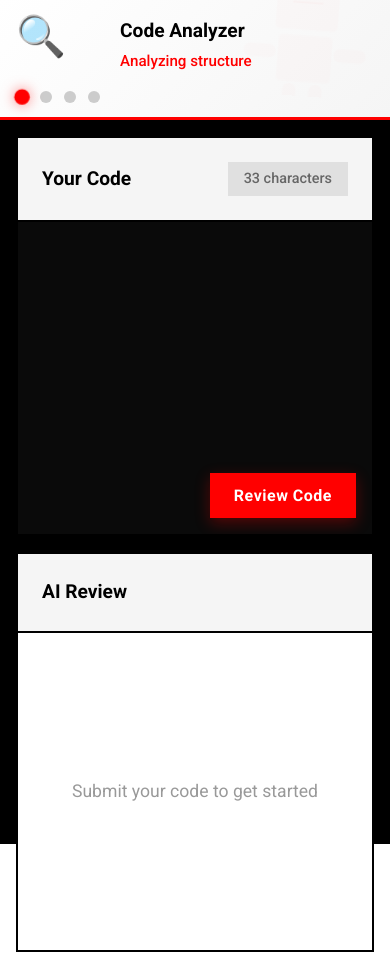
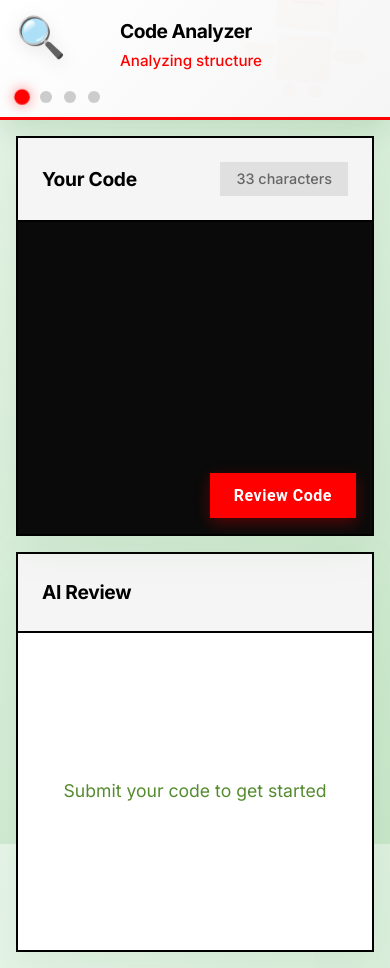
Before and after one commit to bhar007-neel/AI-code-reviewer, a React (Vite) app in the folder Frontend/: page / in a window 390 px wide. Built offline with nearby package versions, Linux system fonts and the light colour scheme.

Commit message:
UI changes

```diff
--- a/Frontend/index.html
+++ b/Frontend/index.html
@@ -4,13 +4,13 @@
     <meta charset="UTF-8" />
     <link rel="icon" type="image/svg+xml" href="/vite.svg" />
     <meta name="viewport" content="width=device-width, initial-scale=1.0" />
-    <title>Ai Code reviwer</title>
+    <title>AI Code Reviewer - Trendy Edition</title>
     <style>
-      /* Override all text colors in code editor */
+      /* Override code editor text colors */
       .code-editor-wrapper,
       .code-editor-wrapper * {
         color: #ffffff !important;
-        background-color: #0a0a0a !important;
+        background-color: #1e1e2e !important;
       }
     </style>
   </head>
--- a/Frontend/src/App.css
+++ b/Frontend/src/App.css
@@ -1,4 +1,4 @@
-@import url('https://fonts.googleapis.com/css2?family=Roboto:wght@300;400;500;700&display=swap');
+@import url('https://fonts.googleapis.com/css2?family=Inter:wght@300;400;500;600;700&display=swap');
 
 * {
   margin: 0;
@@ -9,9 +9,9 @@
 html, body, #root {
   height: 100%;
   width: 100%;
-  font-family: 'Roboto', sans-serif;
-  background: #000000;
-  color: #ffffff;
+  font-family: 'Inter', sans-serif;
+  background: linear-gradient(135deg, #e8f5e9 0%, #c8e6c9 100%);
+  color: #1b5e20;
 }
 
 /* App Container */
@@ -20,7 +20,533 @@ html, body, #root {
   width: 100%;
   display: flex;
   flex-direction: column;
-  background: #000000;
+  background: linear-gradient(135deg, #e8f5e9 0%, #c8e6c9 100%);
+}
+
+/* Agents Carousel at Top */
+.agents-top {
+  background: linear-gradient(135deg, #2e7d32 0%, #43a047 100%);
+  border-bottom: 0px;
+  padding: 2rem;
+  min-height: 140px;
+  display: flex;
+  align-items: center;
+  justify-content: center;
+  position: relative;
+  overflow: hidden;
+  box-shadow: 0 8px 32px rgba(46, 125, 50, 0.2);
+}
+
+.robot-background {
+  position: absolute;
+  right: 3%;
+  bottom: 10%;
+  width: 160px;
+  height: 160px;
+  opacity: 0.12;
+  pointer-events: none;
+}
+
+.robot-svg {
+  width: 100%;
+  height: 100%;
+  animation: float 4s ease-in-out infinite;
+}
+
+.agents-carousel {
+  display: flex;
+  align-items: center;
+  justify-content: space-between;
+  width: 100%;
+  max-width: 1200px;
+  gap: 2.5rem;
+  position: relative;
+  z-index: 10;
+}
+
+@keyframes float {
+  0%, 100% { transform: translateY(0) rotate(0deg); }
+  50% { transform: translateY(-10px) rotate(5deg); }
+}
+
+.agent-display {
+  display: flex;
+  align-items: center;
+  gap: 2rem;
+  flex: 1;
+}
+
+.agent-icon-large {
+  font-size: 4rem;
+  min-width: 100px;
+  animation: bounce 1.5s ease-in-out infinite;
+  filter: drop-shadow(0 4px 8px rgba(0, 0, 0, 0.1));
+}
+
+@keyframes bounce {
+  0%, 100% { transform: translateY(0); }
+  50% { transform: translateY(-12px); }
+}
+
+.agent-text {
+  display: flex;
+  flex-direction: column;
+  gap: 0.3rem;
+}
+
+.agent-name {
+  font-size: 1.6rem;
+  font-weight: 700;
+  color: #ffffff;
+  letter-spacing: -0.5px;
+}
+
+.agent-status {
+  font-size: 0.95rem;
+  color: rgba(255, 255, 255, 0.85);
+  font-weight: 400;
+}
+
+.agents-progress {
+  display: flex;
+  gap: 0.8rem;
+}
+
+.progress-dot {
+  width: 14px;
+  height: 14px;
+  border-radius: 50%;
+  background: rgba(255, 255, 255, 0.3);
+  transition: all 0.3s ease;
+  cursor: pointer;
+}
+
+.progress-dot.active {
+  background: #ffffff;
+  transform: scale(1.4);
+  box-shadow: 0 0 15px rgba(255, 255, 255, 0.6);
+}
+
+.progress-dot.completed {
+  background: rgba(255, 255, 255, 0.6);
+}
+
+/* Main Content */
+.main-content {
+  display: flex;
+  gap: 2rem;
+  padding: 2.5rem;
+  flex: 1;
+  max-width: 1500px;
+  margin: 0 auto;
+  width: 100%;
+}
+
+/* Panels */
+.panel {
+  border-radius: 16px;
+  background: #ffffff;
+  display: flex;
+  flex-direction: column;
+  overflow: hidden;
+  border: 0px;
+  transition: all 0.3s ease;
+  box-shadow: 0 12px 40px rgba(46, 125, 50, 0.08);
+}
+
+.panel:hover {
+  box-shadow: 0 20px 50px rgba(46, 125, 50, 0.12);
+  transform: translateY(-4px);
+}
+
+.panel-header {
+  padding: 1.8rem;
+  border-bottom: 1px solid #e0f2f1;
+  display: flex;
+  justify-content: space-between;
+  align-items: center;
+  background: linear-gradient(135deg, #f1f8f6 0%, #ffffff 100%);
+}
+
+.header-title {
+  display: flex;
+  align-items: center;
+  gap: 0.75rem;
+  color: #1b5e20;
+  font-weight: 700;
+  font-size: 1.25rem;
+  letter-spacing: -0.3px;
+}
+
+.char-count {
+  color: #558b2f;
+  font-size: 0.9rem;
+  background: linear-gradient(135deg, #c8e6c9 0%, #a5d6a7 100%);
+  padding: 0.5rem 1.2rem;
+  border-radius: 20px;
+  font-weight: 600;
+}
+
+.status-badge {
+  background: linear-gradient(135deg, #43a047 0%, #2e7d32 100%);
+  color: white;
+  padding: 0.5rem 1.2rem;
+  font-size: 0.85rem;
+  font-weight: 700;
+  border-radius: 20px;
+  animation: slideIn 0.5s ease-out;
+}
+
+@keyframes slideIn {
+  from {
+    opacity: 0;
+    transform: translateX(10px);
+  }
+  to {
+    opacity: 1;
+    transform: translateX(0);
+  }
+}
+
+/* Left Panel - Code Editor */
+.left-panel {
+  flex: 1.2;
+  position: relative;
+}
+
+.code-editor-wrapper {
+  flex: 1;
+  overflow: hidden;
+  padding: 0;
+  background: #1e1e2e;
+}
+
+.code-editor-wrapper * {
+  color: #ffffff !important;
+  background-color: #1e1e2e !important;
+}
+
+.code-editor-wrapper pre[class*="language-"] {
+  background: #1e1e2e !important;
+  color: #ffffff !important;
+}
+
+.code-editor {
+  height: 100% !important;
+  width: 100% !important;
+  background: #1e1e2e !important;
+  padding: 1.5rem !important;
+  font-size: 15px !important;
+  line-height: 1.8 !important;
+  color: #ffffff !important;
+}
+
+.code-editor div {
+  color: #ffffff !important;
+}
+
+.code-editor textarea,
+.code-editor pre {
+  color: #ffffff !important;
+  background: #1e1e2e !important;
+  font-family: 'Courier New', monospace !important;
+}
+
+.code-editor textarea {
+  caret-color: #4caf50 !important;
+}
+
+.code-editor pre code {
+  color: #ffffff !important;
+  background: transparent !important;
+}
+
+.code-editor .token {
+  color: #ffffff !important;
+}
+
+.code-editor .token.string {
+  color: #81c784 !important;
+}
+
+.code-editor .token.function {
+  color: #ffb74d !important;
+}
+
+.code-editor .token.keyword {
+  color: #64b5f6 !important;
+}
+
+.code-editor .token.number {
+  color: #ba68c8 !important;
+}
+
+.code-editor .token.comment {
+  color: #616161 !important;
+}
+
+.code-editor .token.boolean {
+  color: #f48fb1 !important;
+}
+
+/* Review Button */
+.review-button {
+  position: absolute;
+  bottom: 1.5rem;
+  right: 1.5rem;
+  padding: 1.1rem 2.8rem;
+  background: linear-gradient(135deg, #43a047 0%, #2e7d32 100%);
+  color: white;
+  border: none;
+  border-radius: 12px;
+  font-size: 1.05rem;
+  font-weight: 700;
+  cursor: pointer;
+  transition: all 0.3s ease;
+  font-family: 'Inter', sans-serif;
+  box-shadow: 0 8px 20px rgba(46, 125, 50, 0.3);
+  letter-spacing: 0.5px;
+}
+
+.review-button:hover:not(:disabled) {
+  background: linear-gradient(135deg, #2e7d32 0%, #1b5e20 100%);
+  transform: translateY(-3px);
+  box-shadow: 0 15px 35px rgba(46, 125, 50, 0.4);
+}
+
+.review-button:active:not(:disabled) {
+  transform: translateY(-1px);
+  box-shadow: 0 8px 20px rgba(46, 125, 50, 0.3);
+}
+
+.review-button.loading {
+  opacity: 0.85;
+  cursor: not-allowed;
+}
+
+/* Right Panel - Review Results */
+.right-panel {
+  flex: 1.2;
+}
+
+.review-content {
+  flex: 1;
+  overflow-y: auto;
+  padding: 2rem;
+  background: #ffffff;
+  transition: all 0.3s ease;
+}
+
+.review-content.active {
+  background: #fafafa;
+}
+
+.empty-state {
+  display: flex;
+  flex-direction: column;
+  align-items: center;
+  justify-content: center;
+  height: 100%;
+  gap: 1.5rem;
+  color: #81c784;
+  animation: fadeIn 0.6s ease-out;
+}
+
+.empty-text {
+  font-size: 1.15rem;
+  font-weight: 400;
+  color: #558b2f;
+}
+
+.loading-state {
+  display: flex;
+  flex-direction: column;
+  align-items: center;
+  justify-content: center;
+  height: 100%;
+  gap: 2rem;
+  animation: fadeIn 0.6s ease-out;
+}
+
+.loader {
+  width: 50px;
+  height: 50px;
+  border: 3px solid #e0f2f1;
+  border-top: 3px solid #43a047;
+  border-radius: 50%;
+  animation: spin 1s linear infinite;
+}
+
+@keyframes spin {
+  to { transform: rotate(360deg); }
+}
+
+.loading-state p {
+  color: #558b2f;
+  font-weight: 500;
+  font-size: 1rem;
+}
+
+@keyframes fadeIn {
+  from {
+    opacity: 0;
+    transform: translateY(10px);
+  }
+  to {
+    opacity: 1;
+    transform: translateY(0);
+  }
+}
+
+/* Markdown Content */
+.markdown-content {
+  animation: fadeIn 0.6s ease-out;
+}
+
+.markdown-content h1,
+.markdown-content h2,
+.markdown-content h3 {
+  color: #1b5e20;
+  margin-top: 1.5rem;
+  margin-bottom: 0.75rem;
+  font-weight: 700;
+  letter-spacing: -0.3px;
+}
+
+.markdown-content h1 {
+  font-size: 1.9rem;
+  border-bottom: 3px solid #81c784;
+  padding-bottom: 0.7rem;
+}
+
+.markdown-content h2 {
+  font-size: 1.5rem;
+  color: #2e7d32;
+}
+
+.markdown-content h3 {
+  font-size: 1.15rem;
+  color: #558b2f;
+}
+
+.markdown-content p {
+  color: #37474f;
+  margin-bottom: 1rem;
+  line-height: 1.8;
+}
+
+.markdown-content ul,
+.markdown-content ol {
+  color: #37474f;
+  margin-left: 1.8rem;
+  margin-bottom: 1.2rem;
+}
+
+.markdown-content li {
+  margin-bottom: 0.6rem;
+}
+
+.markdown-content code {
+  background: #e8f5e9;
+  color: #2e7d32;
+  padding: 0.3rem 0.6rem;
+  border-radius: 4px;
+  font-family: 'Courier New', monospace;
+  font-size: 0.9em;
+  font-weight: 500;
+}
+
+.markdown-content pre {
+  background: #1e1e2e;
+  border: 1px solid #e0f2f1;
+  border-radius: 8px;
+  padding: 1.2rem !important;
+  overflow-x: auto;
+  margin: 1.5rem 0;
+}
+
+.markdown-content pre code {
+  background: transparent;
+  color: #ffffff;
+  padding: 0;
+  border-radius: 0;
+}
+
+.markdown-content blockquote {
+  border-left: 4px solid #81c784;
+  padding-left: 1.2rem;
+  color: #558b2f;
+  margin: 1.5rem 0;
+  font-style: italic;
+  background: #f1f8f6;
+  padding: 1rem 1rem 1rem 1.2rem;
+  border-radius: 4px;
+}
+
+/* Scrollbar */
+.review-content::-webkit-scrollbar {
+  width: 8px;
+}
+
+.review-content::-webkit-scrollbar-track {
+  background: #f1f8f6;
+}
+
+.review-content::-webkit-scrollbar-thumb {
+  background: #81c784;
+  border-radius: 4px;
+}
+
+.review-content::-webkit-scrollbar-thumb:hover {
+  background: #43a047;
+}
+
+/* Responsive Design */
+@media (max-width: 1200px) {
+  .main-content {
+    flex-direction: column;
+  }
+
+  .left-panel,
+  .right-panel {
+    min-height: 400px;
+  }
+
+  .agents-carousel {
+    flex-direction: column;
+    gap: 1rem;
+    align-items: flex-start;
+  }
+
+  .agents-progress {
+    justify-content: flex-start;
+  }
+}
+
+@media (max-width: 768px) {
+  .main-content {
+    padding: 1.5rem;
+    gap: 1rem;
+  }
+
+  .agents-top {
+    padding: 1.5rem;
+  }
+
+  .agent-icon-large {
+    font-size: 2.5rem;
+  }
+
+  .agent-name {
+    font-size: 1.2rem;
+  }
+
+  .review-button {
+    bottom: 1rem;
+    right: 1rem;
+    padding: 0.9rem 1.8rem;
+    font-size: 0.95rem;
+  }
 }
 
 /* Agents Carousel at Top */
--- a/Frontend/src/App.jsx
+++ b/Frontend/src/App.jsx
@@ -116,8 +116,8 @@ function App() {
                 fontSize: 15,
                 lineHeight: 1.8,
                 color: '#ffffff',
-                backgroundColor: '#0a0a0a',
-                caretColor: '#ff0000'
+                backgroundColor: '#1e1e2e',
+                caretColor: '#4caf50'
               }}
             />
           </div>
```
